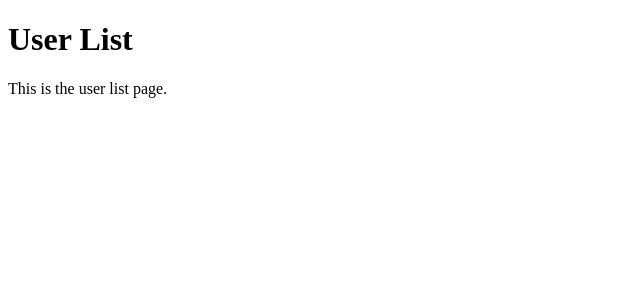
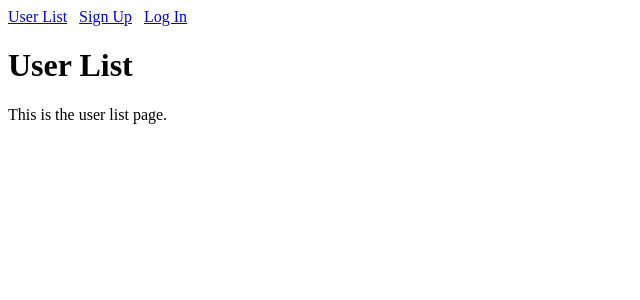
Before and after one commit to yhyem/react-ts-4st, a React (Create React App) app: page / in a window 1280 px wide. Shown: the top 300 px of the page, without its empty margins (0-640 px from the left). Built offline with nearby package versions, Linux system fonts and the light colour scheme.

Commit message:
feat: Header 생성

```diff
--- a/src/App.tsx
+++ b/src/App.tsx
@@ -1,10 +1,12 @@
 import React from "react";
 import { BrowserRouter, Route, Routes } from "react-router-dom";
+import { Header } from "./components";
 import { LogIn, SignUp, UserList } from "./pages";
 
 function App() {
   return (
     <BrowserRouter>
+      <Header />
       <Routes>
         <Route path="/" element={<UserList />} />
         <Route path="/sign-up" element={<SignUp />} />
--- /dev/null
+++ b/src/components/Header.tsx
@@ -0,0 +1,11 @@
+import { Link } from "react-router-dom";
+
+export const Header = () => {
+  return (
+    <div style={{ display: "flex", gap: 12 }}>
+      <Link to="/">User List</Link>
+      <Link to="/sign-up">Sign Up</Link>
+      <Link to="/log-in">Log In</Link>
+    </div>
+  );
+};
--- /dev/null
+++ b/src/components/index.ts
@@ -0,0 +1 @@
+export * from "./Header";
```
